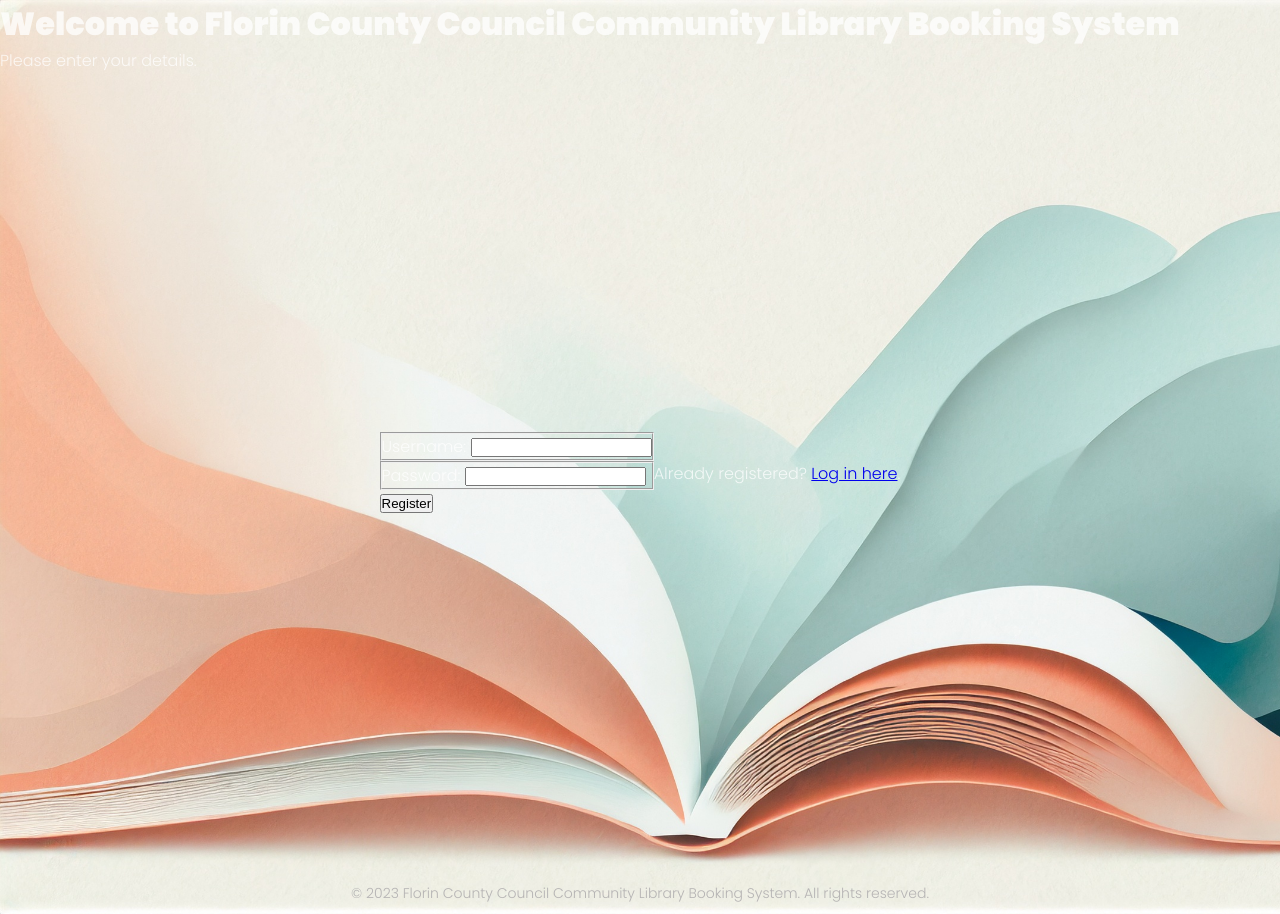
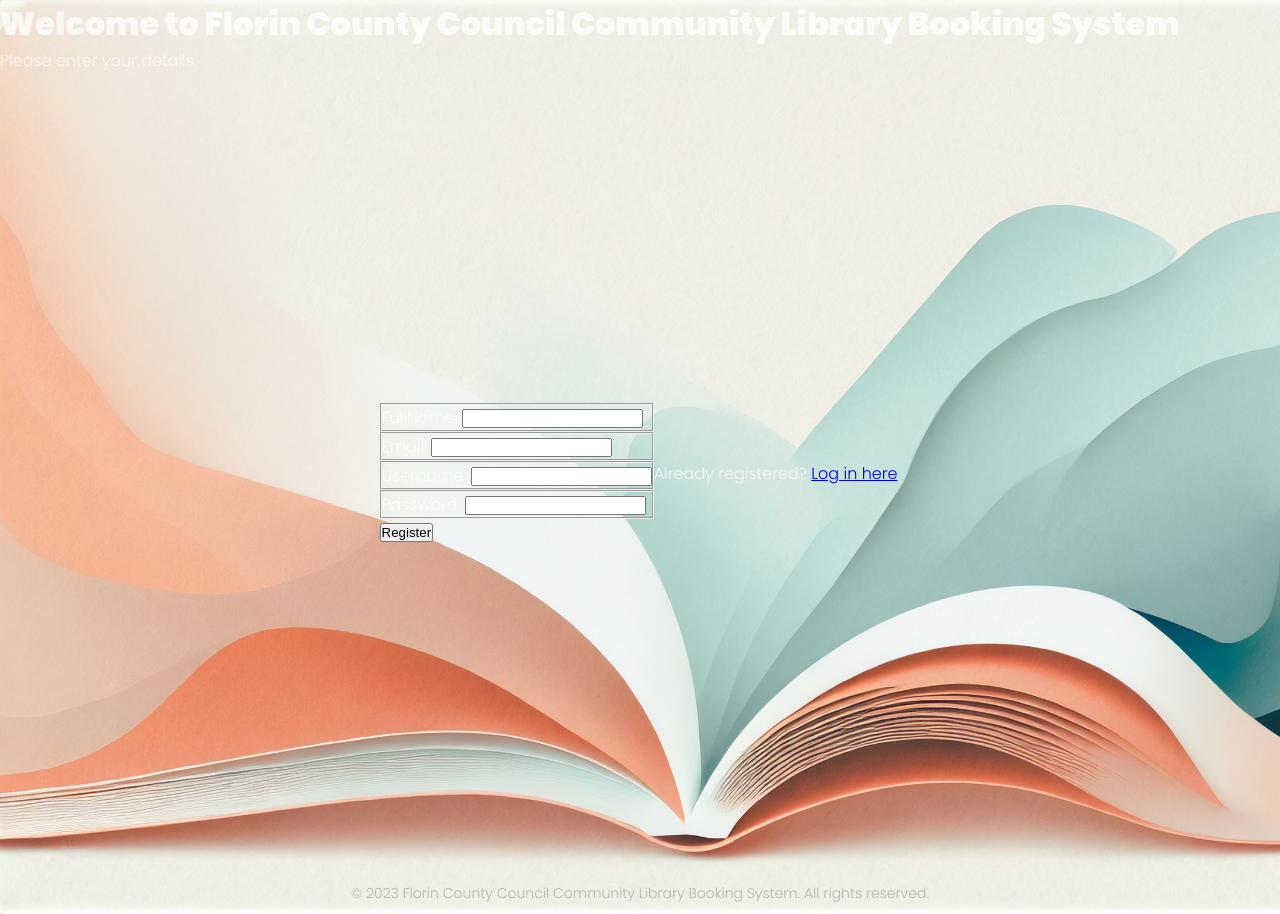
Before and after one commit to Bill2703/Library-App, a plain HTML site: page client/register.html in a window 1280 px wide. Drawn offline with Linux system fonts and the light colour scheme.

Commit message:
add fullname and email to html

```diff
--- a/client/register.html
+++ b/client/register.html
@@ -18,6 +18,14 @@
     <div class="container">
         <form id="register-form">
             <fieldset>
+                <label for="fullName">FullName:</label>
+                <input type="text" id="fullName" name="fullName">
+            </fieldset>
+            <fieldset>
+                <label for="email">Email:</label>
+                <input type="email" id="email" name="email">
+            </fieldset>
+            <fieldset>
                 <label for="username">Username:</label>
                 <input type="text" id="username" name="username">
             </fieldset>
```
